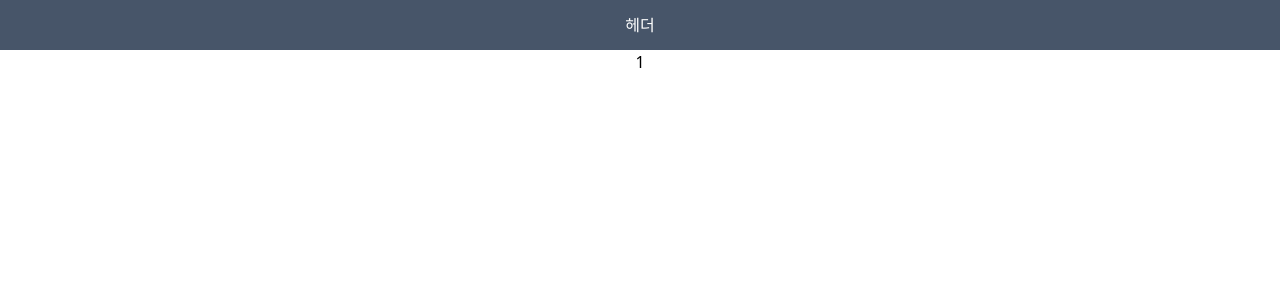
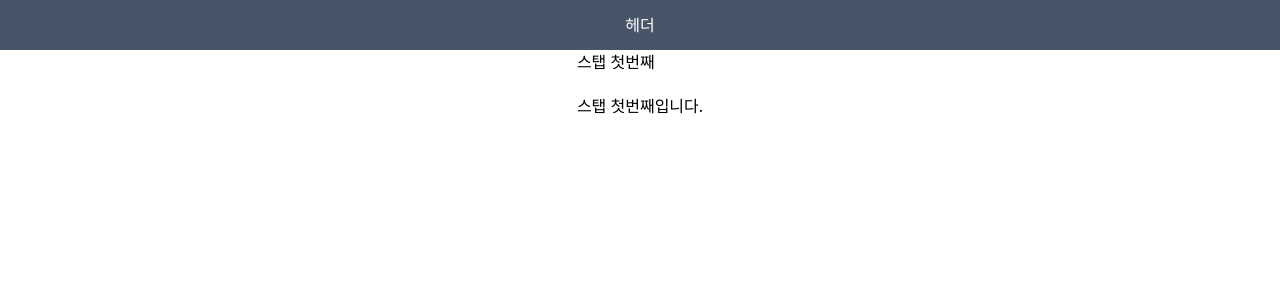
Before and after one commit to JoStar33/Next-15-Practice, a Next.js app: page /en/step/1 in a window 1280 px wide. Shown: the top 300 px of the page. Built offline with nearby package versions, Linux system fonts and the light colour scheme.

Commit message:
✨ feat: 404 테스트 및 테스트 데이터를 통한 페이지 렌더링

```diff
--- a/src/app/not-found.tsx
+++ b/src/app/[locale]/not-found.tsx
@@ -1,5 +1,5 @@
 import React from 'react';
 
 export default function NotFoundPage() {
-  return <>404 Not Found</>;
+  return <div>404 Not Found</div>;
 }
--- a/src/app/[locale]/step/[slug]/page.tsx
+++ b/src/app/[locale]/step/[slug]/page.tsx
@@ -1,5 +1,6 @@
 import { notFound } from 'next/navigation';
 import React from 'react';
+import stepData from '@/datas/stepData';
 
 interface Props {
   params: Promise<{ slug: string }>;
@@ -12,9 +13,22 @@ export function generateStaticParams() {
 export default async function StepIndividualPage({ params }: Props) {
   const { slug } = await params;
 
-  if (!slug) {
+  const stepId = parseInt(slug);
+
+  if (!slug || isNaN(stepId)) {
     return notFound();
   }
 
-  return <div>{slug}</div>;
+  const stepElement = stepData.find((element) => element.id === stepId);
+
+  if (!stepElement) {
+    return notFound();
+  }
+
+  return (
+    <div className="flex flex-col gap-[20px]">
+      <p>{stepElement?.title}</p>
+      <p>{stepElement?.description}</p>
+    </div>
+  );
 }
--- /dev/null
+++ b/src/datas/stepData.ts
@@ -0,0 +1,24 @@
+const stepData = [
+  {
+    id: 1,
+    title: '스탭 첫번째',
+    description: '스탭 첫번째입니다.',
+  },
+  {
+    id: 2,
+    title: '스탭 두번째',
+    description: '스탭 두번째입니다.',
+  },
+  {
+    id: 3,
+    title: '스탭 세번째',
+    description: '스탭 세번째입니다.',
+  },
+  {
+    id: 4,
+    title: '스탭 네번째',
+    description: '스탭 네번째입니다.',
+  },
+];
+
+export default stepData;
```
